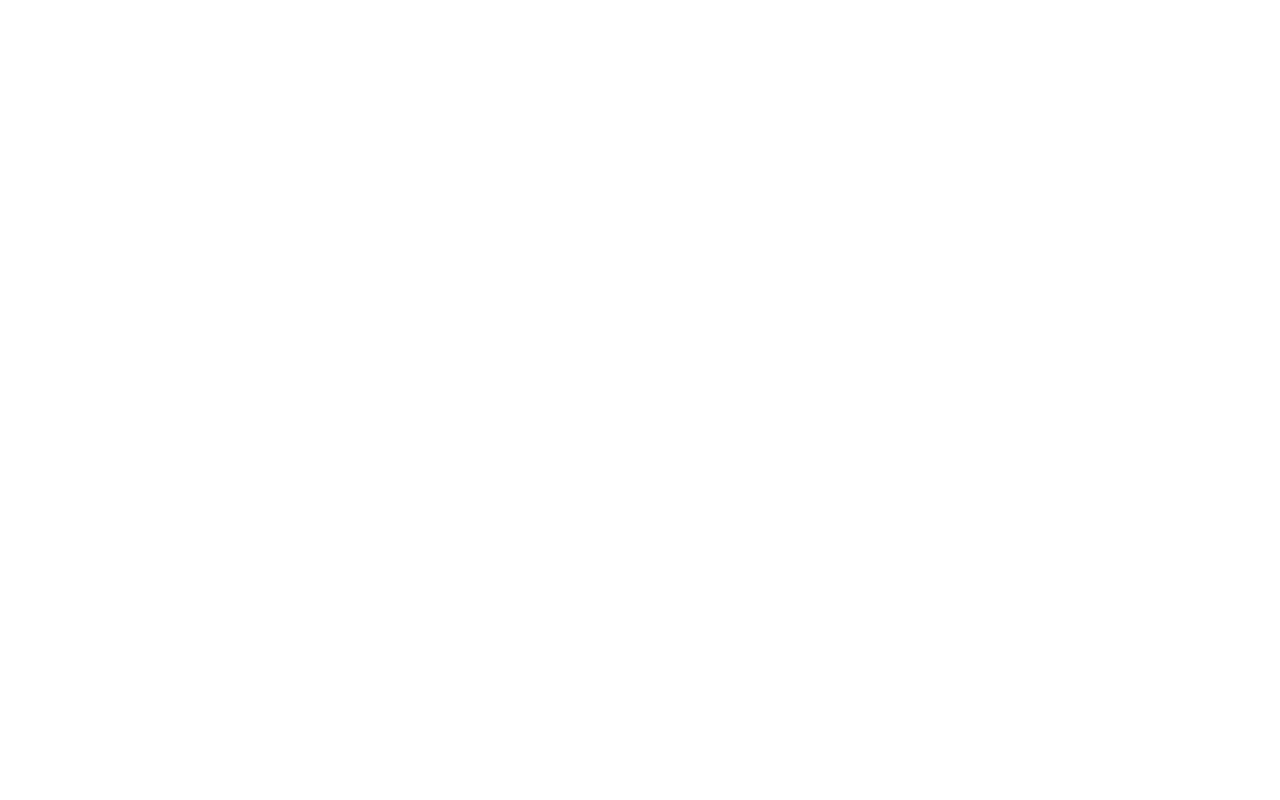
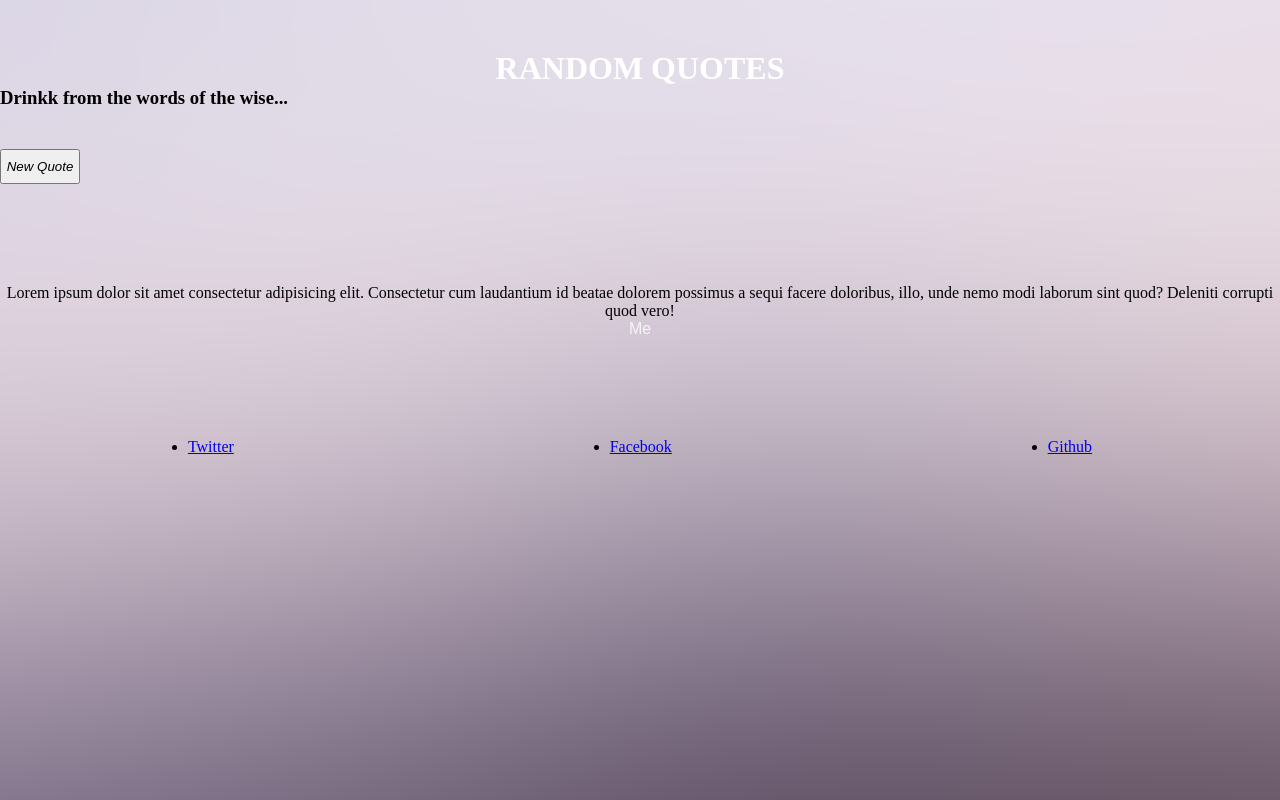
Before and after one commit to luigimorel/jQuery-api-fetch, a plain HTML site: page index.html in a window 1280 px wide. Drawn offline with Linux system fonts and the light colour scheme.

Commit message:
Added the styles

```diff
--- a/css/styles.css
+++ b/css/styles.css
@@ -0,0 +1,49 @@
+* {
+  margin: 0;
+  padding: 0;
+}
+html {
+  background: url("/bg.jpg");
+}
+h1 {
+  text-align: center;
+  margin-top: 50px;
+
+  color: #fff;
+}
+
+h2 {
+  text-align: center;
+  margin-top: 100px;
+}
+#body {
+  text-align: center;
+  margin-top: 100px;
+}
+button {
+  margin-top: 40px;
+  height: 35px;
+  width: 80px;
+}
+#author {
+  color: whitesmoke;
+  font-family: Arial, Helvetica, sans-serif;
+}
+.button {
+  text-align: center;
+}
+#footer {
+  align-items: center;
+  text-align: center;
+}
+ul li {
+  text-decoration: none;
+}
+ul {
+  padding-top: 100px;
+  text-decoration: none;
+  display: flex;
+  align-items: center;
+  justify-content: space-around;
+  text-align: center;
+}
--- a/index.html
+++ b/index.html
@@ -7,7 +7,30 @@
     <script src="./js/jquery-3.3.1.min.js"></script>
     <title>Random Quote Generator</title>
   </head>
-
+  <div class="container">
+    <div id="header">
+      <h1>RANDOM QUOTES</h1>
+      <h3>Drinkk from the words of the wise...</h3>
+    </div>
+    <div class="btn">
+      <button id="getQuote"><em>New Quote</em></button>
+    </div>
+    <div id="body">
+      <p id="quote" cols="150" rows="10">
+        Lorem ipsum dolor sit amet consectetur adipisicing elit. Consectetur cum
+        laudantium id beatae dolorem possimus a sequi facere doloribus, illo,
+        unde nemo modi laborum sint quod? Deleniti corrupti quod vero!
+      </p>
+      <p id="author">Me</p>
+    </div>
+  </div>
+  <div id="footer">
+    <ul>
+      <li><a href="#">Twitter</a></li>
+      <li><a href="#">Facebook</a></li>
+      <li><a href="#">Github</a></li>
+    </ul>
+  </div>
   <body>
     <script src="./js/main.js"></script>
   </body>
```
Also changed, not shown: bg.jpg (added).
